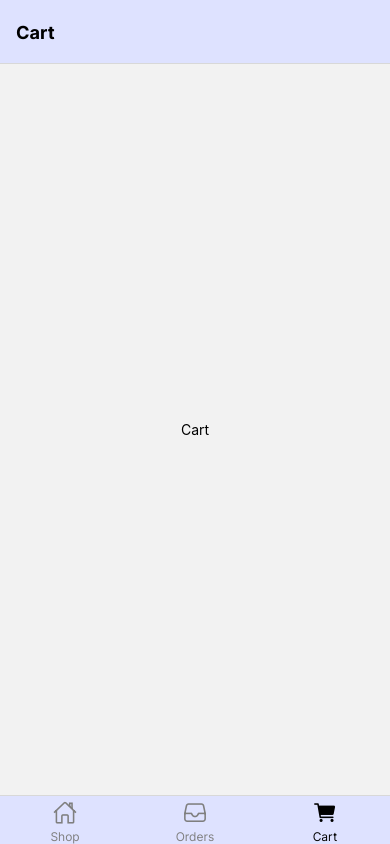
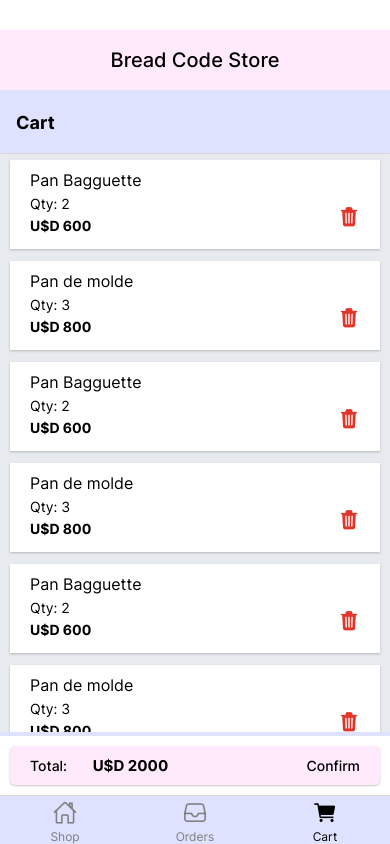
Before and after one commit to marianosim/VistasApp-Simantob, a React Native app: screen /CartTab in a window 390 px wide. Built offline with nearby package versions, Linux system fonts and the light colour scheme.

Commit message:
Header component. CartItem component created & cart layout and styles

```diff
--- /dev/null
+++ b/src/components/cart-item/index.jsx
@@ -0,0 +1,26 @@
+import Ionicons from '@expo/vector-icons/Ionicons';
+import { View, Text, TouchableOpacity } from 'react-native';
+
+import { styles } from './styles';
+import { COLORS } from '../../constants';
+
+const CartItem = ({ item, onRemove }) => {
+  return (
+    <View style={styles.container}>
+      <View style={styles.headerContainer}>
+        <Text style={styles.header}>{item.title}</Text>
+      </View>
+      <View style={styles.bodyContainer}>
+        <View style={styles.content}>
+          <Text style={styles.quantity}>Qty: {item.quantity}</Text>
+          <Text style={styles.price}>U$D {item.price}</Text>
+        </View>
+        <TouchableOpacity onPress={() => onRemove(item.id)}>
+          <Ionicons name="trash" size={22} color={COLORS.brightRed} />
+        </TouchableOpacity>
+      </View>
+    </View>
+  );
+};
+
+export default CartItem;
--- /dev/null
+++ b/src/components/cart-item/styles.js
@@ -0,0 +1,52 @@
+import { StyleSheet } from 'react-native';
+
+import { COLORS } from '../../constants';
+
+export const styles = StyleSheet.create({
+  container: {
+    flex: 1,
+    height: 100,
+    backgroundColor: COLORS.white,
+    shadowColor: '#000',
+    shadowOffset: {
+      width: 0,
+      height: 1,
+    },
+    shadowOpacity: 0.22,
+    shadowRadius: 2.22,
+    elevation: 3,
+    marginHorizontal: 10,
+    marginVertical: 6,
+    paddingVertical: 10,
+    paddingHorizontal: 20,
+  },
+  headerContainer: {},
+  header: {
+    fontFamily: 'Inter-Regular',
+    fontSize: 16,
+    color: COLORS.text,
+    marginBottom: 5,
+  },
+  bodyContainer: {
+    flex: 1,
+    flexDirection: 'row',
+    flexWrap: 'wrap',
+    justifyContent: 'space-between',
+    alignItems: 'center',
+  },
+  content: {
+    flex: 1,
+  },
+  quantity: {
+    fontFamily: 'Inter-Regular',
+    fontSize: 14,
+    color: COLORS.text,
+    marginBottom: 5,
+  },
+  price: {
+    fontFamily: 'Inter-Bold',
+    fontSize: 14,
+    color: COLORS.text,
+    marginBottom: 5,
+  },
+});
--- /dev/null
+++ b/src/components/header/index.jsx
@@ -0,0 +1,14 @@
+import React from 'react';
+import { View, Text } from 'react-native';
+
+import { styles } from './styles';
+
+const Header = () => {
+  return (
+    <View style={styles.container}>
+      <Text style={styles.title}>Bread Code Store</Text>
+    </View>
+  );
+};
+
+export default Header;
--- /dev/null
+++ b/src/components/header/styles.js
@@ -0,0 +1,18 @@
+import { StyleSheet } from 'react-native';
+
+import { COLORS } from '../../constants/themes/colors';
+
+export const styles = StyleSheet.create({
+  container: {
+    height: 60,
+    backgroundColor: COLORS.secondary,
+    marginTop: 30,
+    justifyContent: 'center',
+    alignItems: 'center',
+  },
+  title: {
+    fontSize: 20,
+    color: COLORS.text,
+    fontFamily: 'Inter-Medium',
+  },
+});
--- a/src/components/index.js
+++ b/src/components/index.js
@@ -1,2 +1,4 @@
 export { default as CategoryItem } from './category-item/index';
 export { default as ProductItem } from './product-item/index';
+export { default as Header } from './header/index';
+export { default as CartItem } from './cart-item/index';
--- /dev/null
+++ b/src/constants/data/cart.js
@@ -0,0 +1,56 @@
+export const CART = [
+  {
+    id: 1,
+    categoryId: 1,
+    title: 'Pan Bagguette',
+    description: 'clasico pan frances',
+    weight: '400gr',
+    price: 600,
+    quantity: 2,
+  },
+  {
+    id: 2,
+    categoryId: 1,
+    title: 'Pan de molde',
+    description: 'clasico pan de molde',
+    weight: '400gr',
+    price: 800,
+    quantity: 3,
+  },
+  {
+    id: 3,
+    categoryId: 1,
+    title: 'Pan Bagguette',
+    description: 'clasico pan frances',
+    weight: '400gr',
+    price: 600,
+    quantity: 2,
+  },
+  {
+    id: 4,
+    categoryId: 1,
+    title: 'Pan de molde',
+    description: 'clasico pan de molde',
+    weight: '400gr',
+    price: 800,
+    quantity: 3,
+  },
+  {
+    id: 5,
+    categoryId: 1,
+    title: 'Pan Bagguette',
+    description: 'clasico pan frances',
+    weight: '400gr',
+    price: 600,
+    quantity: 2,
+  },
+  {
+    id: 6,
+    categoryId: 1,
+    title: 'Pan de molde',
+    description: 'clasico pan de molde',
+    weight: '400gr',
+    price: 800,
+    quantity: 3,
+  },
+];
--- a/src/constants/themes/colors.js
+++ b/src/constants/themes/colors.js
@@ -7,4 +7,5 @@ export const COLORS = {
   white: '#FFFFFF',
   lightGray: '#F5F5F5',
   darkGray: '#7F7F7F',
+  brightRed: '#E23428',
 };
--- a/src/index.jsx
+++ b/src/index.jsx
@@ -1,6 +1,7 @@
 import { useFonts } from 'expo-font';
 import { View, ActivityIndicator } from 'react-native';
 
+import { Header } from './components';
 import AppNavigator from './navigation';
 import { styles } from './styles';
 
@@ -22,6 +23,7 @@ export default function App() {
 
   return (
     <View style={styles.container}>
+      <Header />
       <AppNavigator />
     </View>
   );
--- a/src/screens/cart/index.jsx
+++ b/src/screens/cart/index.jsx
@@ -1,11 +1,34 @@
-import { View, Text } from 'react-native';
+import { View, Text, FlatList, TouchableOpacity } from 'react-native';
 
 import { styles } from './styles';
+import { CartItem } from '../../components';
+import { CART } from '../../constants/data/cart';
 
 const Cart = () => {
+  const TOTAL = 2000;
+  const onRemove = (id) => {
+    console.warn(id);
+  };
+  const renderItem = ({ item }) => <CartItem item={item} onRemove={onRemove} />;
+  const keyExtractor = (item) => item.id.toString();
+
   return (
     <View style={styles.container}>
-      <Text>Cart</Text>
+      <FlatList
+        data={CART}
+        renderItem={renderItem}
+        keyExtractor={keyExtractor}
+        style={styles.listContainer}
+      />
+      <View style={styles.footerContainer}>
+        <TouchableOpacity style={styles.buttonConfirm} onPress={() => null}>
+          <View style={styles.totalContainer}>
+            <Text style={styles.totalText}>Total:</Text>
+            <Text style={styles.totalPrice}>U$D {TOTAL}</Text>
+          </View>
+          <Text style={styles.buttonConfirmText}>Confirm</Text>
+        </TouchableOpacity>
+      </View>
     </View>
   );
 };
--- a/src/screens/cart/styles.js
+++ b/src/screens/cart/styles.js
@@ -1,9 +1,58 @@
 import { StyleSheet } from 'react-native';
+
+import { COLORS } from '../../constants';
 
 export const styles = StyleSheet.create({
   container: {
     flex: 1,
-    justifyContent: 'center',
+  },
+  listContainer: {
+    flex: 1,
+    backgroundColor: COLORS.background,
+  },
+  footerContainer: {
+    backgroundColor: COLORS.white,
+    borderTopColor: COLORS.primary,
+    borderTopWidth: 4,
+    paddingHorizontal: 10,
+    paddingVertical: 10,
+  },
+  buttonConfirm: {
+    backgroundColor: COLORS.secondary,
+    borderRadius: 5,
+    paddingHorizontal: 20,
+    paddingVertical: 10,
+    flexDirection: 'row',
+    justifyContent: 'space-between',
     alignItems: 'center',
+    shadowColor: '#000',
+    shadowOffset: {
+      width: 0,
+      height: 1,
+    },
+    shadowOpacity: 0.22,
+    shadowRadius: 2.22,
+    elevation: 3,
+  },
+  buttonConfirmText: {
+    color: COLORS.text,
+    fontFamily: 'Inter-Medium',
+    fontSize: 14,
+  },
+  totalContainer: {
+    flex: 0.5,
+    flexDirection: 'row',
+    alignItems: 'center',
+    justifyContent: 'space-between',
+  },
+  totalText: {
+    color: COLORS.text,
+    fontFamily: 'Inter-Medium',
+    fontSize: 14,
+  },
+  totalPrice: {
+    color: COLORS.text,
+    fontFamily: 'Inter-Bold',
+    fontSize: 15,
   },
 });
```
